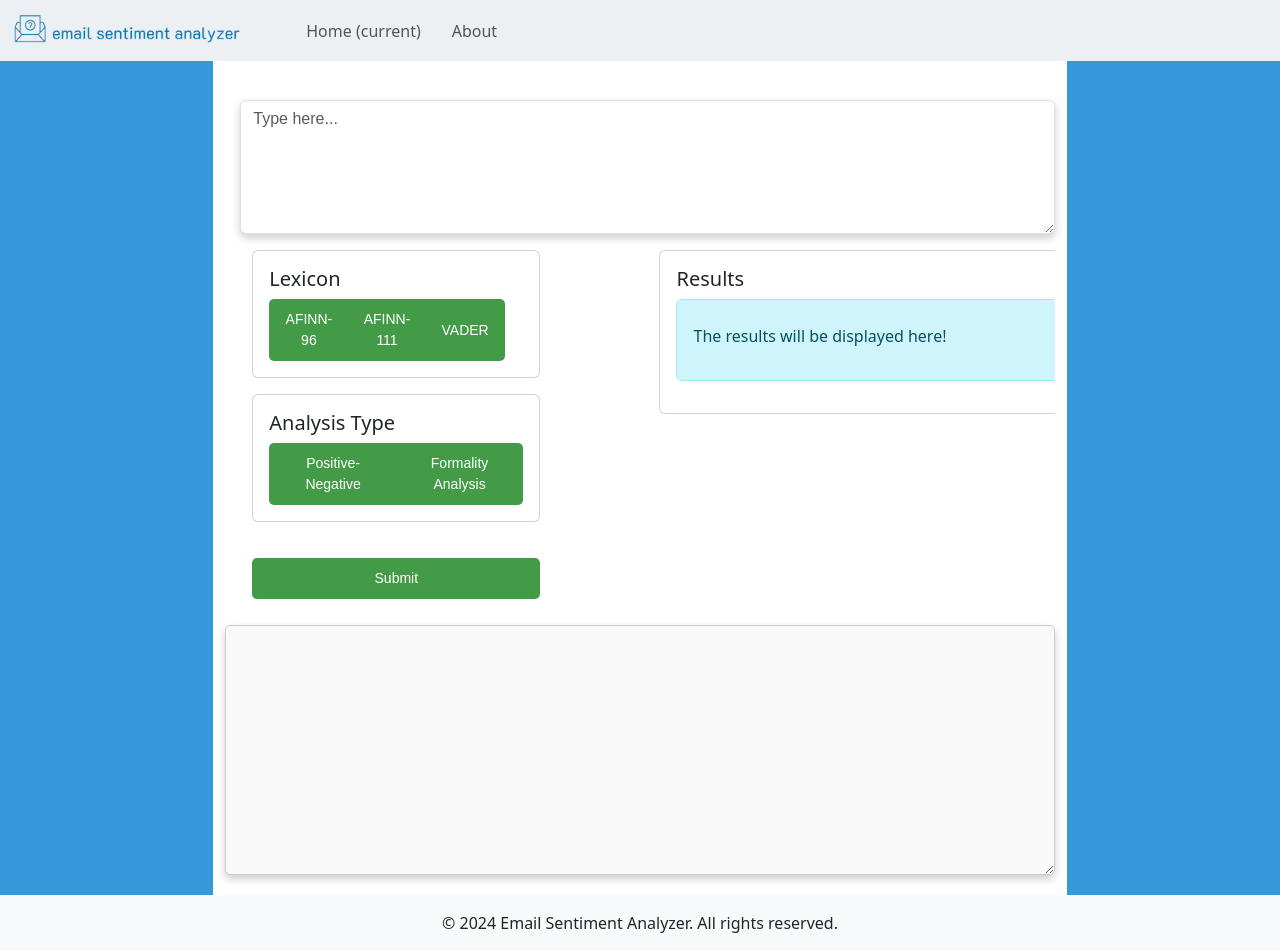
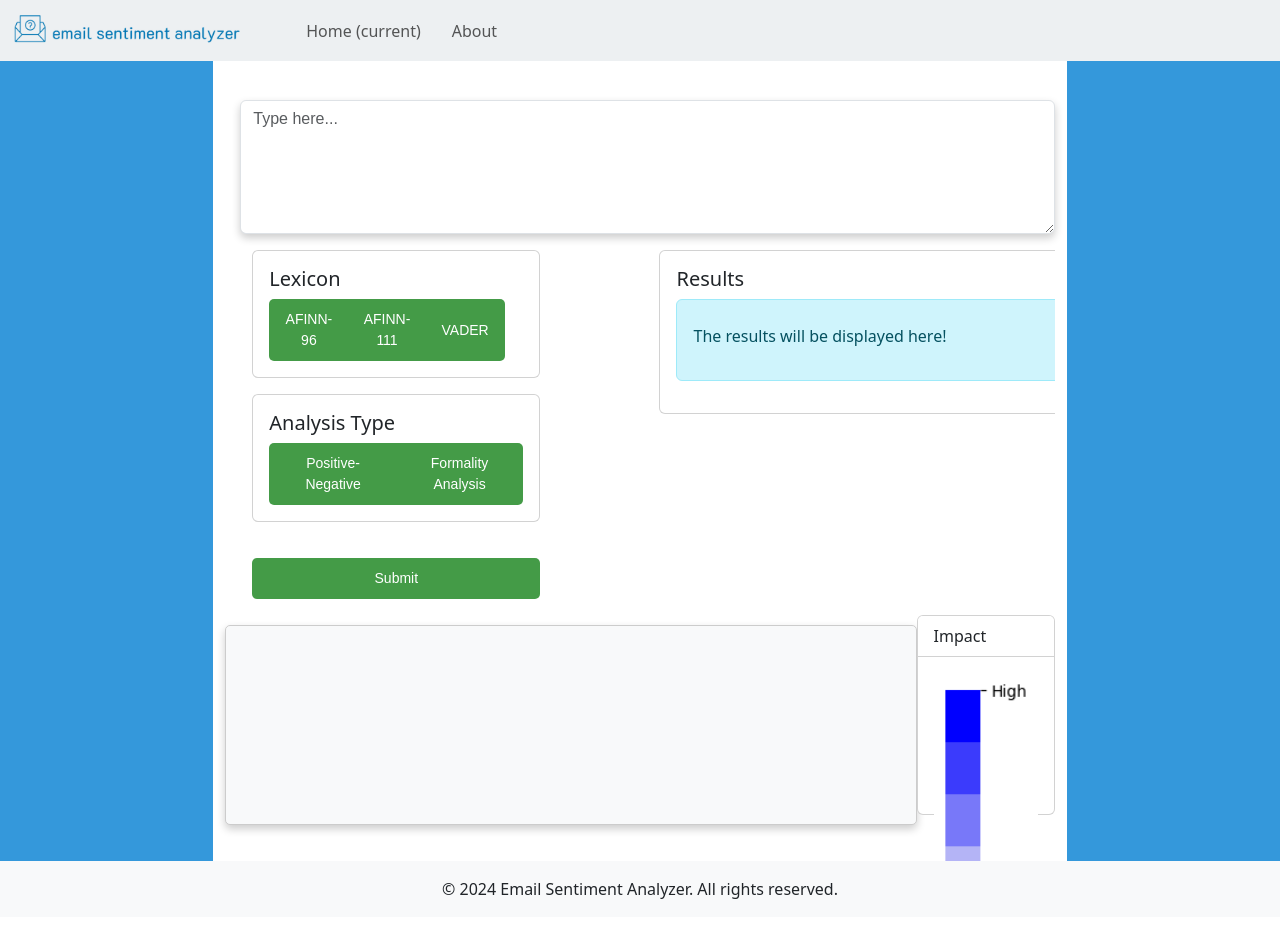
Before and after one commit to TimurOner/EmailSentin, a Flask app: page / in a window 1280 px wide. After the commit the page ends 899 px from the top, so only its background shows below. Run offline with Flask 3, Linux system fonts and the light colour scheme; some libraries are stand-ins or nearby versions.

Commit message:
Value Bar Development
Started developing value bar

```diff
--- a/main.py
+++ b/main.py
@@ -38,7 +38,7 @@ def process_input():
     if method == 'Positive-Negative':
      score = str(pos_neg_score(user_input, lexicon))  # Convert the score to a string if needed
     elif method == 'Formality Analysis':
-     pred_class,score,attention_weights = form_inform_score(user_input,form_inform_model,word2vec_instance)  # Convert the score to a string if needed
+     pred_class,score,attention_weights,processed_tokens = form_inform_score(user_input,form_inform_model,word2vec_instance)  # Convert the score to a string if needed
 
     # For now the parsing feature is paused.
     # intro_text,body_text,conclusion_text =  get_email_components(user_input)  # Assuming split_text is defined elsewhere
@@ -49,12 +49,17 @@ def process_input():
     conclusion_text = ''
     entire_text = user_input
 
-    print(attention_weights)
+
     # Create the response dictionary
     resp = {
+        #-----------------------
         'intro_text': intro_text,
         'body_text': body_text,
         'conclusion_text':conclusion_text,
+        #-----------------------
+
+        'attn_list':attention_weights.tolist(),
+        'processed_tokens':processed_tokens,
         'entire_text':entire_text,
         'pred_class': pred_class,
         'score':score
--- a/sentence_based/form_inform/form_inform.py
+++ b/sentence_based/form_inform/form_inform.py
@@ -3,5 +3,5 @@
 from sentence_based.models.model1 import model_prod as mdl1
 
 def form_inform_score(body_text:str,model_instance,word2vec_instance) -> float:
-    class_result,score,attention_weights = mdl1.lstm_model_get_prediction(body_text,model_instance,word2vec_instance)
-    return class_result,score,attention_weights
+    class_result,score,attention_weights,processed_tokens = mdl1.lstm_model_get_prediction(body_text,model_instance,word2vec_instance)
+    return class_result,score,attention_weights,processed_tokens
--- a/static/script.js
+++ b/static/script.js
@@ -19,12 +19,22 @@ function submitForm() {
         const introText = data['intro_text'];
         const bodyText = data['body_text'];
         const conclusionText = data['conclusion_text'];
-        const entireText = data['entire_text']
+        const entireText = data['entire_text'];
+        const attnList = data['attn_list'];
+        const processedText = data['processed_tokens'];
 
-        const inputProcessed = processString(introText, bodyText, conclusionText);
 
+
+
+        // const inputProcessed = processString(introText, bodyText, conclusionText);
         // document.getElementById('output').value = score;
-        document.getElementById('email_output').innerHTML = entireText; // Display colored text
+        // document.getElementById('email_output').innerHTML = coloredText  // Display colored text
+
+        colors = generateBlueShades(attnList);
+        console.log(processedText)
+        console.log(colors);
+        displayColoredText(entireText,processedText , colors);
+        console.log(attnList)
         updateResultCard(score);
 
     })
@@ -146,3 +156,58 @@ function updateResultCard(formalityScore) {
         resultText.textContent = `Your text has informal tone with a formality score of ${formalityScore}.`;
     }
 }
+
+function displayColoredText(paragraph, wordsList, colors) {
+    // Define regex to match unwanted punctuation and symbols
+    const punctuationRegex = /[^\w\s]/g;
+
+    // Clean wordsList and filter corresponding colors
+    const cleanedWordsAndColors = wordsList.reduce((acc, word, index) => {
+        // Remove punctuation and symbols from the word
+        const cleanedWord = word.replace(punctuationRegex, '');
+
+        // Only keep words and colors if cleaned word is non-empty
+        if (cleanedWord) {
+            acc.words.push(cleanedWord);
+            acc.colors.push(colors[index]);
+        }
+        return acc;
+    }, { words: [], colors: [] });
+
+    // Use the cleaned words and colors
+    cleanedWordsAndColors.words.forEach((word, index) => {
+        const color = cleanedWordsAndColors.colors[index % cleanedWordsAndColors.colors.length];
+
+        // Escape special characters to create a safe regex pattern
+        const escapedWord = word.replace(/[.*+?^${}()|[\]\\]/g, '\\$&');
+        const regex = new RegExp(`\\b${escapedWord}\\b`, 'i');
+
+        // Replace only if a match is found
+        paragraph = paragraph.replace(regex, (match) => {
+            return match ? `<span style="background-color: ${color}; padding: 0 2px;">${match}</span>` : '';
+        });
+    });
+
+    // Display the result in the <pre> element with id "email_output"
+    document.getElementById("email_output").innerHTML = paragraph;
+}
+
+
+function generateBlueShades(numbers) {
+    // Find the min and max values to scale the blueness
+    const minVal = 0;
+    const maxVal = 0.3;
+
+    // Function to convert a number to a blueish color
+    const numberToBlueShade = (num) => {
+      // Scale the number between 0 and 255 based on min and max values
+      const blueIntensity = Math.floor(((num - minVal) / (maxVal - minVal)) * 255);
+      const redAndGreen = 255 - blueIntensity;
+
+      // Return the color in hexadecimal format
+      return `rgb(${redAndGreen}, ${redAndGreen}, 255)`;
+    };
+
+    // Map each number in the array to its blueish shade
+    return numbers.map(numberToBlueShade);
+  }
--- a/static/style.css
+++ b/static/style.css
@@ -113,9 +113,24 @@ button[type="button"]:hover {
 
 
 
+#email_output {
+    overflow-y: auto;
+    padding: 0px;
+    height: 200px; /* Adjust to desired height */
+    background-color: #f8f9fa; /* Optional for styling */
+}
 
+.output-image {
+    width: 20%; /* Ensure 20% width */
+    height: 200px; /* Match the height of email output */
+}
 
-
+.output-image img {
+    display: block;
+    max-width: 100%;
+    max-height: 100%;
+    object-fit: contain; /* Ensures the image scales within the container */
+}
 
 
 
--- a/templates/index.html
+++ b/templates/index.html
@@ -98,22 +98,10 @@
                                             </div>
                                         </div>
 
+
                                     </div>
-                                    <!-- Legend Section (Commented Out for Now) -->
-                                    <!-- <div class="col-md-4 legend-section">
-                                        <h4>Legend</h4>
-                                        <ul class="list-unstyled">
-                                            <li>
-                                                <span class="legend-color legend-red"></span> Greeting
-                                            </li>
-                                            <li>
-                                                <span class="legend-color legend-blue"></span> Body
-                                            </li>
-                                            <li>
-                                                <span class="legend-color legend-green"></span> Conclusion
-                                            </li>
-                                        </ul>
-                                    </div> -->
+
+
                                 </div>
                             </div>
                         </div>
@@ -122,9 +110,25 @@
 
 
 
-                <textarea class="form-control text_class" id="email_output" readonly placeholder="Your email output will appear here...">
+                <div class="col-12 mb-3 d-flex align-items-stretch">
+                    <!-- Email output occupies 80% -->
+                    <pre class="form-control text_class flex-grow-1" id="email_output" placeholder="Your email output will appear here..."></pre>
 
-                </textarea>
+                    <!-- Card containing the image occupies the remaining 20% -->
+                    <div class="output-image" style="width: 20%;">  <!-- Make the card width 2 times narrower -->
+                        <div class="card h-100">  <!-- Use h-100 to make the card full height -->
+                            <div class="card-header" style="background-color: white;">  <!-- Set header background to white -->
+                                Impact
+                            </div>
+                            <div class="card-body d-flex align-items-center justify-content-center">  <!-- Center the image -->
+                                <img src="static/images/val_bar_new.png" alt="Analysis Result Image" style="width: 100%; height: auto;">
+                            </div>
+                        </div>
+                    </div>
+                </div>
+
+
+
 
 
             </div>
```
Also changed, not shown: static/images/val_bar_form.png (added), static/images/val_bar_form_vert.png (added), static/images/val_bar_new.png (added), 1 other file.
